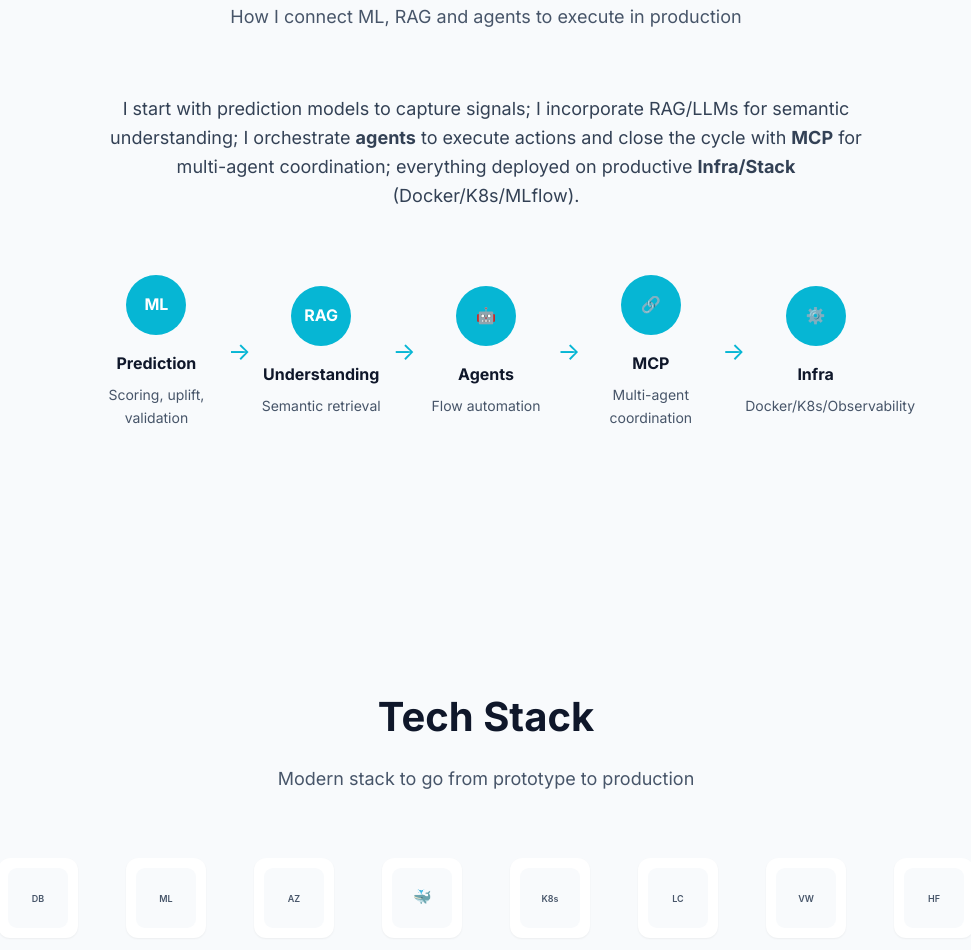
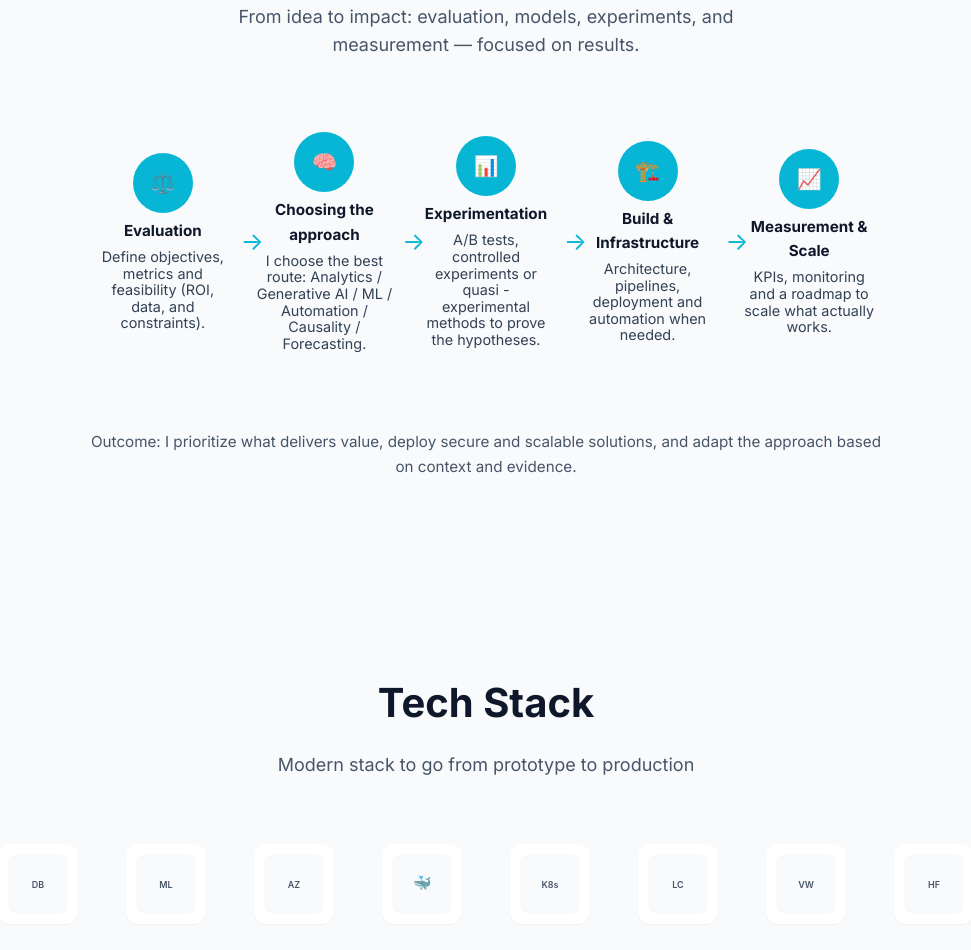
Before and after one commit to heligp/heligp.github.io, a website: page index.html in a window 1280 px wide. Shown: the part 2490-3440 px from the top of the page, without its empty margins (154-1125 px from the left). Drawn offline with Linux system fonts and the light colour scheme.

Commit message:
primera versión lista para linkedin

```diff
--- a/index.html
+++ b/index.html
@@ -12,6 +12,19 @@
     <link href="https://fonts.googleapis.com/css2?family=Inter:wght@400;500;700&display=swap" rel="stylesheet">
 
     <link rel="stylesheet" href="css/styles.css">
+                        <style>
+                    /* Timeline: keep steps in one line on desktop, let items shrink to fit; allow wrap on small screens */
+                    .timeline-steps{display:flex;gap:8px;flex-wrap:nowrap;padding-bottom:6px}
+                    .timeline-step{flex:1 1 0;min-width:100px;max-width:220px;box-sizing:border-box;padding:8px}
+                    .step-icon{font-size:20px;margin-bottom:6px}
+                    .step-title{font-weight:600;font-size:0.95rem;margin-bottom:6px}
+                    .step-description{white-space:normal;font-size:0.9rem;color:var(--gray-700);line-height:1.15;max-width:160px}
+                    @media (max-width:700px){
+                        .timeline-steps{flex-wrap:wrap}
+                        .timeline-step{flex:1 1 45% !important;min-width:120px !important;max-width:100% !important}
+                        .step-description{max-width:100%}
+                    }
+                </style>
 </head>
 <body>
     <!-- Header -->
@@ -120,46 +133,48 @@
         </div>
     </section>
 
-    <!-- Timeline Section -->
+        <!-- Timeline / Value path (simplified) -->
         <section class="section timeline">
             <div class="container">
                 <h2 class="section-title">Value Path</h2>
-            <p class="section-subtitle">How I connect ML, RAG and agents to execute in production</p>
+                <p class="section-subtitle">From idea to impact: evaluation, models, experiments, and measurement — focused on results.</p>
 
                         <div class="timeline-content">
-                <p style="font-size: 1.125rem; color: var(--gray-700); margin-bottom: 48px;">
-                    I start with prediction models to capture signals; I incorporate RAG/LLMs for semantic understanding;
-                    I orchestrate <strong>agents</strong> to execute actions and close the cycle with <strong>MCP</strong> for multi-agent
-                    coordination; everything deployed on productive <strong>Infra/Stack</strong> (Docker/K8s/MLflow).
-                </p>
-
                             <div class="timeline-steps">
                                 <div class="timeline-step">
-                        <div class="step-icon">ML</div>
-                        <div class="step-title">Prediction</div>
-                        <div class="step-description">Scoring, uplift, validation</div>
+                                    <div class="step-icon">⚖️</div>
+                                    <div class="step-title">Evaluation</div>
+                                    <div class="step-description">Define objectives, metrics and feasibility (ROI, data, and constraints).</div>
                                 </div>
+
                                 <div class="timeline-step">
-                        <div class="step-icon">RAG</div>
-                        <div class="step-title">Understanding</div>
-                        <div class="step-description">Semantic retrieval</div>
+                                    <div class="step-icon">🧠</div>
+                                    <div class="step-title">Choosing the approach</div>
+                                    <div class="step-description">I choose the best route: Analytics / Generative AI / ML / Automation / Causality / Forecasting.</div>
                                 </div>
+
                                 <div class="timeline-step">
-                        <div class="step-icon">🤖</div>
-                        <div class="step-title">Agents</div>
-                        <div class="step-description">Flow automation</div>
+                                    <div class="step-icon">📊</div>
+                                    <div class="step-title">Experimentation</div>
+                                    <div class="step-description">A/B tests, controlled experiments or quasi - experimental methods to prove the hypotheses.</div>
                                 </div>
+
                                 <div class="timeline-step">
-                        <div class="step-icon">🔗</div>
-                        <div class="step-title">MCP</div>
-                        <div class="step-description">Multi-agent coordination</div>
+                                    <div class="step-icon">🏗️</div>
+                                    <div class="step-title">Build & Infrastructure</div>
+                                    <div class="step-description">Architecture, pipelines, deployment and automation when needed.</div>
                                 </div>
+
                                 <div class="timeline-step">
-                        <div class="step-icon">⚙️</div>
-                        <div class="step-title">Infra</div>
-                        <div class="step-description">Docker/K8s/Observability</div>
+                                    <div class="step-icon">📈</div>
+                                    <div class="step-title">Measurement & Scale</div>
+                                    <div class="step-description">KPIs, monitoring and a roadmap to scale what actually works.</div>
                                 </div>
                             </div>
+
+                            <p style="margin-top:14px;color:var(--gray-600);font-size:0.95rem;">
+                                Outcome: I prioritize what delivers value, deploy secure and scalable solutions, and adapt the approach based on context and evidence.
+                            </p>
                         </div>
             </div>
         </section>
@@ -172,14 +187,22 @@
             <p class="section-subtitle">Modern stack to go from prototype to production</p>
 
 <div class="tech-logos">
-                <div class="tech-logo" style="background-image: url('assets/images/tech/databricks.svg')"></div>
-                <div class="tech-logo" style="background-image: url('assets/images/tech/mlflow.svg')"></div>
-                <div class="tech-logo" style="background-image: url('assets/images/tech/azure.svg')"></div>
-                <div class="tech-logo" style="background-image: url('assets/images/tech/docker.svg')"></div>
-                <div class="tech-logo" style="background-image: url('assets/images/tech/kubernetes.svg')"></div>
-                <div class="tech-logo" style="background-image: url('assets/images/tech/langchain.svg')"></div>
-                <div class="tech-logo" style="background-image: url('assets/images/tech/vowpalwabbit.svg')"></div>
-                <div class="tech-logo" style="background-image: url('assets/images/tech/huggingface.svg')"></div>
+    <a class="tech-logo" href="https://databricks.com" target="_blank" rel="noopener" data-name="Databricks"
+       style="background-image: url('assets/images/tech/databricks.svg')" aria-label="Databricks"></a>
+    <a class="tech-logo" href="https://mlflow.org" target="_blank" rel="noopener" data-name="MLflow"
+       style="background-image: url('assets/images/tech/mlflow.svg')" aria-label="MLflow"></a>
+    <a class="tech-logo" href="https://azure.microsoft.com" target="_blank" rel="noopener" data-name="Azure"
+       style="background-image: url('assets/images/tech/azure.svg')" aria-label="Azure"></a>
+    <a class="tech-logo" href="https://www.docker.com" target="_blank" rel="noopener" data-name="Docker"
+       style="background-image: url('assets/images/tech/docker.svg')" aria-label="Docker"></a>
+    <a class="tech-logo" href="https://kubernetes.io" target="_blank" rel="noopener" data-name="Kubernetes"
+       style="background-image: url('assets/images/tech/kubernetes.svg')" aria-label="Kubernetes"></a>
+    <a class="tech-logo" href="https://github.com/langchain-ai/langchain" target="_blank" rel="noopener" data-name="LangChain"
+       style="background-image: url('assets/images/tech/langchain.svg')" aria-label="LangChain"></a>
+    <a class="tech-logo" href="https://vowpalwabbit.org" target="_blank" rel="noopener" data-name="Vowpal Wabbit"
+       style="background-image: url('assets/images/tech/vowpalwabbit.svg')" aria-label="Vowpal Wabbit"></a>
+    <a class="tech-logo" href="https://huggingface.co" target="_blank" rel="noopener" data-name="Hugging Face"
+       style="background-image: url('assets/images/tech/huggingface.svg')" aria-label="Hugging Face"></a>
 </div>
         </div>
     </section>
```
Lines whose indentation alone changed are shown as unchanged.
